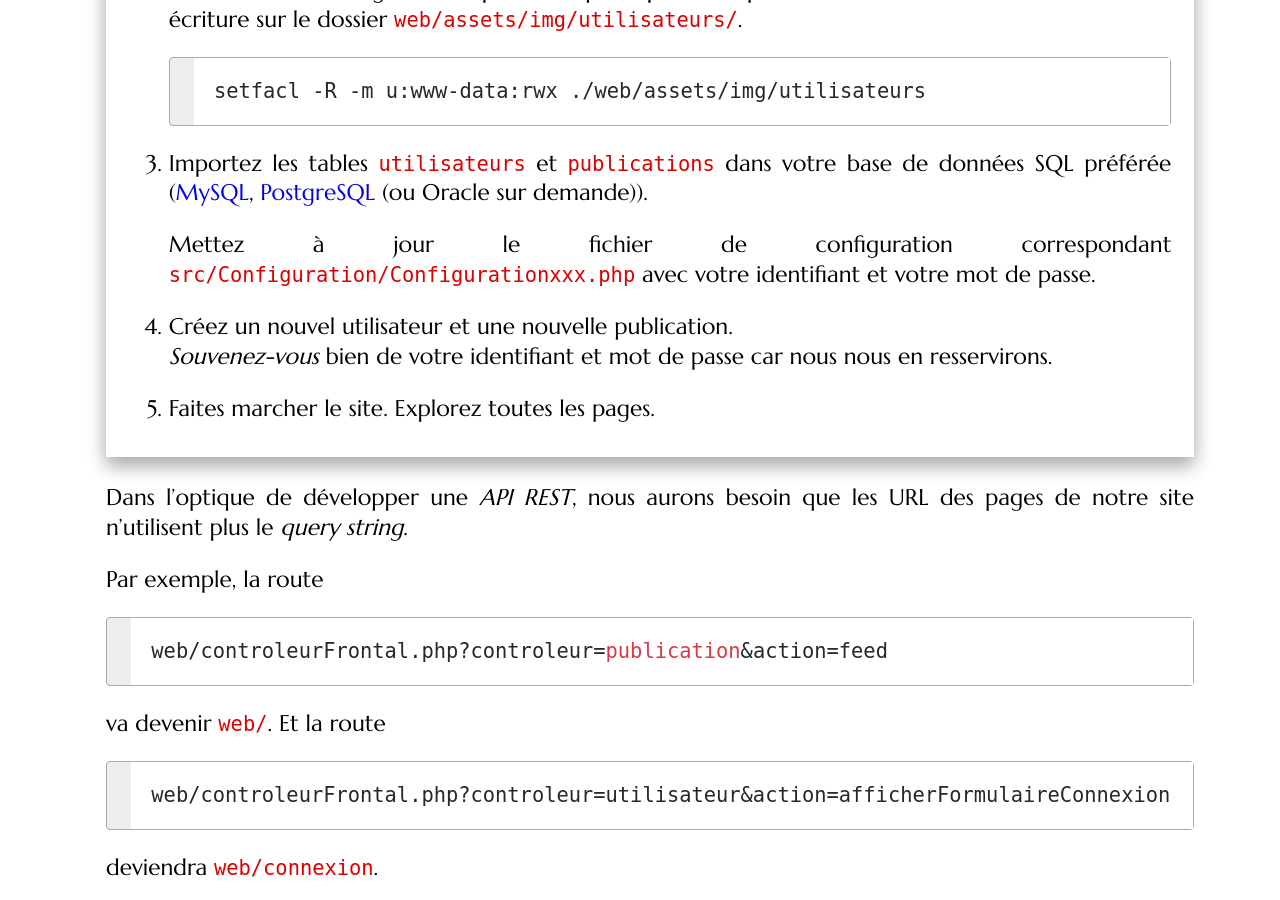
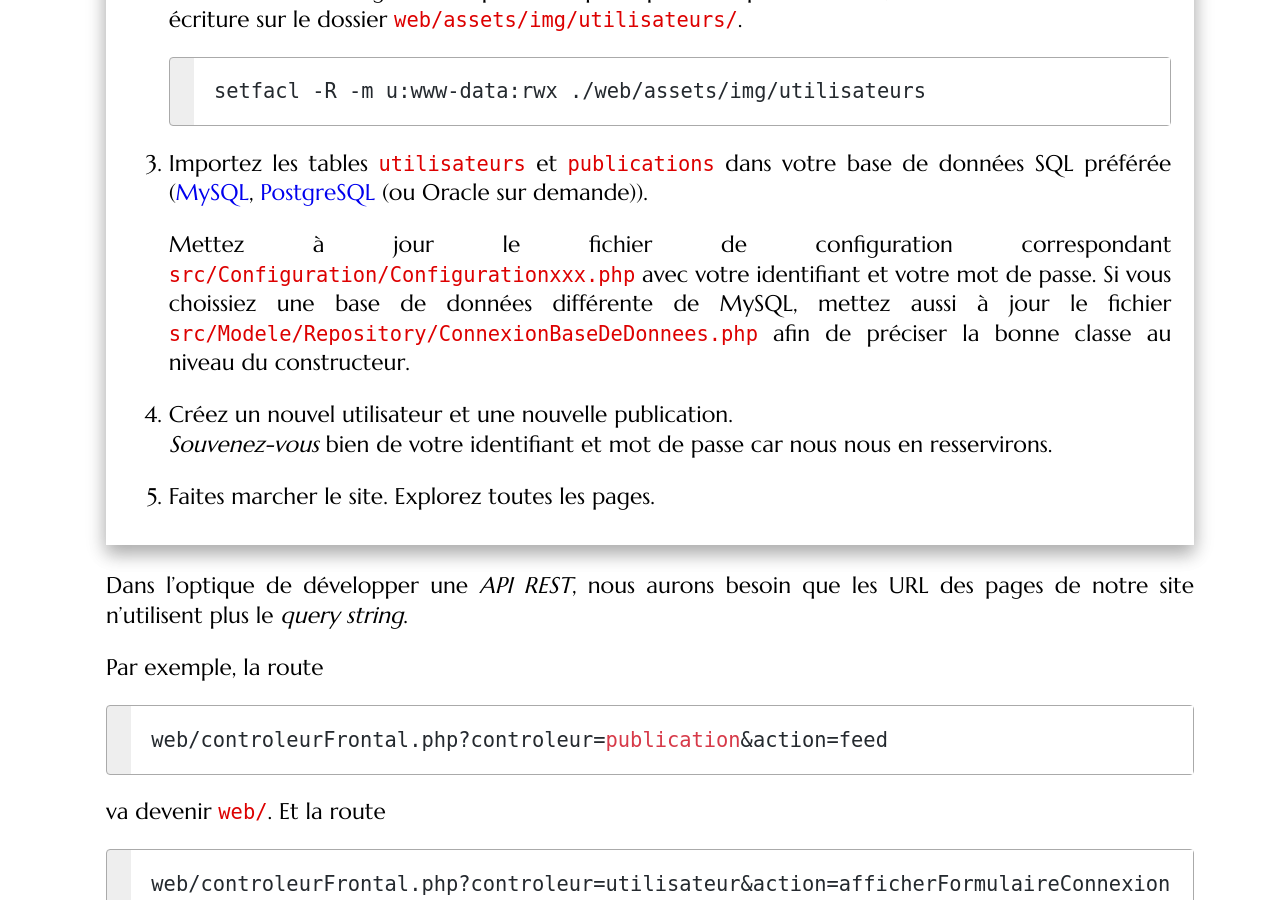
Before and after one commit to romainlebreton/R4.A.10-ComplementWeb, a Jekyll site: the page built from tutorials/tutorial1.md, in a window 1280 px wide and 900 px high, scrolled down 1028 px. Built offline with Jekyll 4.4.1, drawn with Linux system fonts in a browser that asks for light colours; some web fonts are replaced.

Commit message:
Précisions instructions base de données

```diff
--- a/tutorials/tutorial1.md
+++ b/tutorials/tutorial1.md
@@ -105,7 +105,9 @@ L'intérêt de ce site est qu'il ne contient que 2 contrôleurs et un petit nomb
 
    Mettez à jour le fichier de configuration correspondant
    `src/Configuration/Configurationxxx.php` avec votre identifiant et votre mot
-   de passe.
+   de passe. Si vous choissiez une base de données différente de MySQL, mettez
+   aussi à jour le fichier `src/Modele/Repository/ConnexionBaseDeDonnees.php`
+   afin de préciser la bonne classe au niveau du constructeur.
 
 5. Créez un nouvel utilisateur et une nouvelle publication.
    *Souvenez-vous* bien de votre identifiant et mot de passe car nous nous en
```
